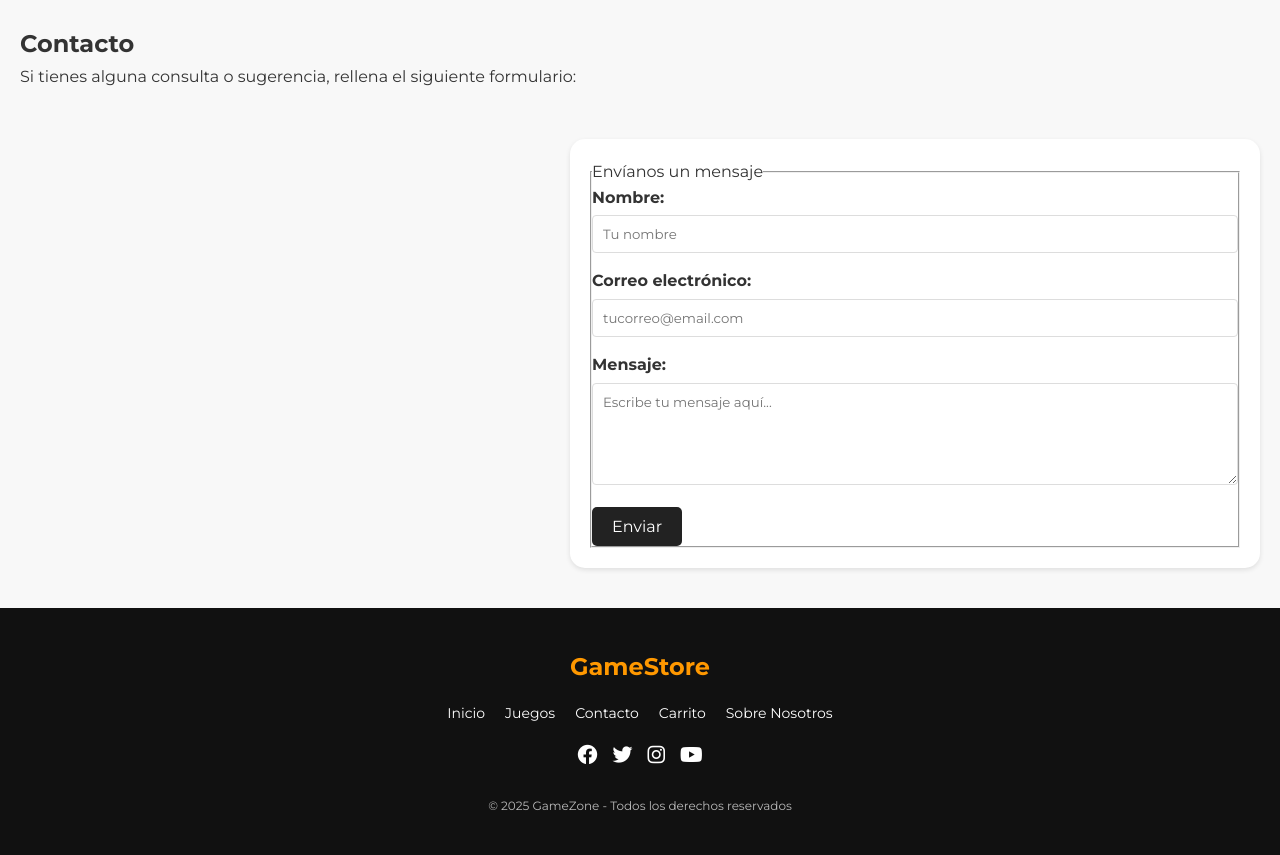
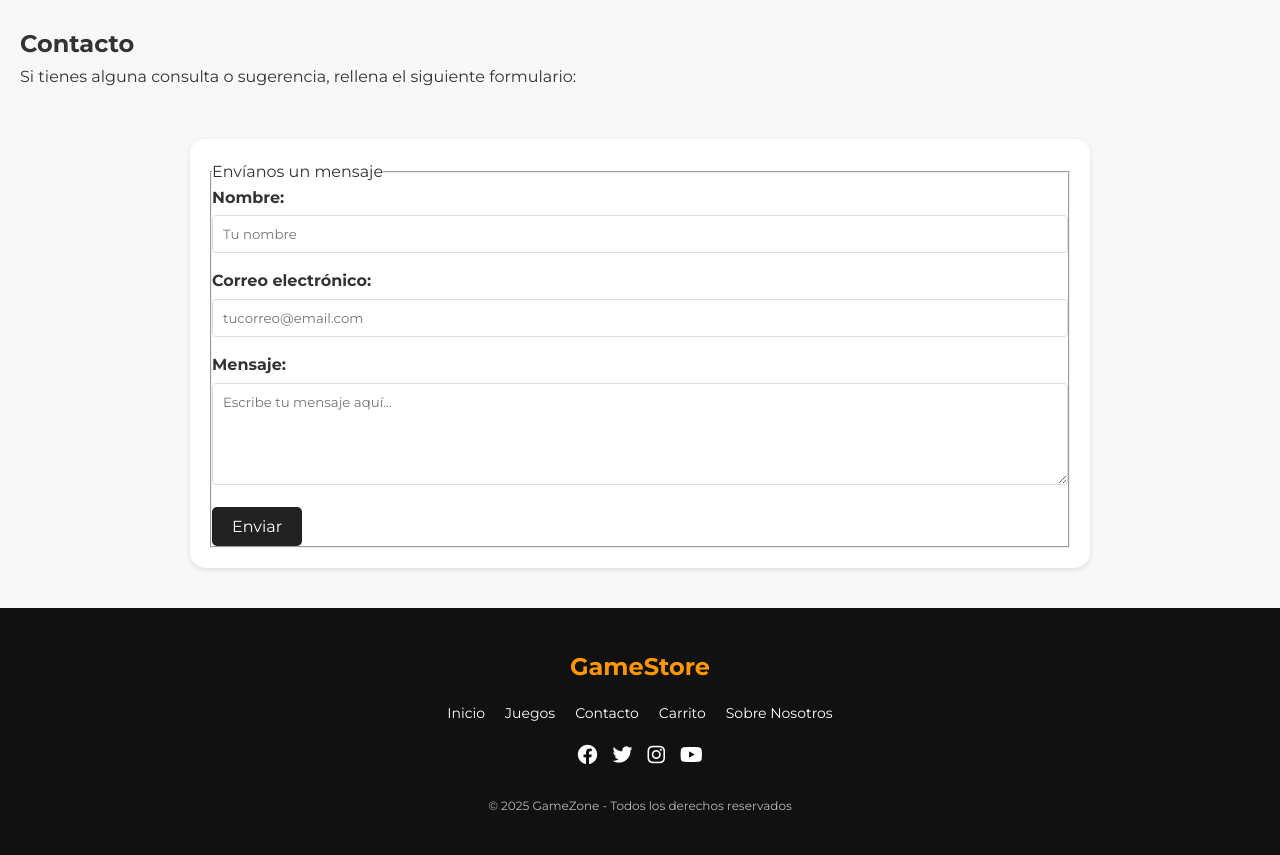
Before and after one commit to TheSechas/GameStore, a PHP site: page /contacto.html in a window 1280 px wide. Shown: the part 66-921 px from the top of the page. Run offline with PHP 8.4, Linux system fonts and the light colour scheme.

Commit message:
Mejora de Form

```diff
--- a/CSS/estilos.css
+++ b/CSS/estilos.css
@@ -455,10 +455,16 @@ button:hover {
 }
 
   /* Formularios (Contacto, etc.) */
+.formulario {
+    display: flex;
+    justify-content: center;
+    align-items: center;
+}
+
 form {
-    max-width: 750px;
+    max-width: 900px;
+    width: 100%;
     margin-top: 50px;
-    margin-left: 550px;
     margin-bottom: 20px;
     background: #fff;
     padding: 20px;
--- a/JS/filtrado.js
+++ b/JS/filtrado.js
@@ -15,7 +15,7 @@ document.addEventListener('DOMContentLoaded', function () {
             }
         });
 
-        // Obtener las plataformas seleccionadas (si se implementa)
+        // Obtener las plataformas seleccionadas
         btnsPlataforma.forEach(btn => {
             if (btn.classList.contains('activo')) {
                 plataformasSeleccionadas.push(btn.dataset.consola.toLowerCase());
@@ -47,7 +47,7 @@ document.addEventListener('DOMContentLoaded', function () {
         });
     });
 
-    // Hacer clic en los botones de plataforma (si se agregan)
+    // Hacer clic en los botones de plataforma
     btnsPlataforma.forEach(btn => {
         btn.addEventListener('click', () => {
             // Alternar la clase 'activo' en el botón
--- a/carrito.html
+++ b/carrito.html
@@ -87,11 +87,7 @@
         btnFinalizarCompra.addEventListener("click", () => {
             // Aquí se puede mostrar el mensaje de "Compra Finalizada"
             alert("Compra Finalizada");
-
-            // Opcionalmente, redirigir al usuario a otra página después de la compra (por ejemplo, página de inicio)
-            // window.location.href = "index.html"; // Redirige al inicio
         });
-
         // Funcionalidad de vaciar carrito
         document.getElementById("vaciar-carrito").addEventListener("click", () => {
             localStorage.removeItem("carrito");
--- a/contacto.html
+++ b/contacto.html
@@ -42,7 +42,7 @@
     <section class="contacto">
         <h1>Contacto</h1>
         <p>Si tienes alguna consulta o sugerencia, rellena el siguiente formulario:</p>
-
+        <div class="formulario">
         <form id="form-contacto" aria-label="Formulario de contacto">
             <fieldset>
                 <legend>Envíanos un mensaje</legend>
@@ -65,6 +65,7 @@
                 <button type="submit" class="btn">Enviar</button>
             </fieldset>
         </form>
+    </div>
     </section>
 </main>
 
```
